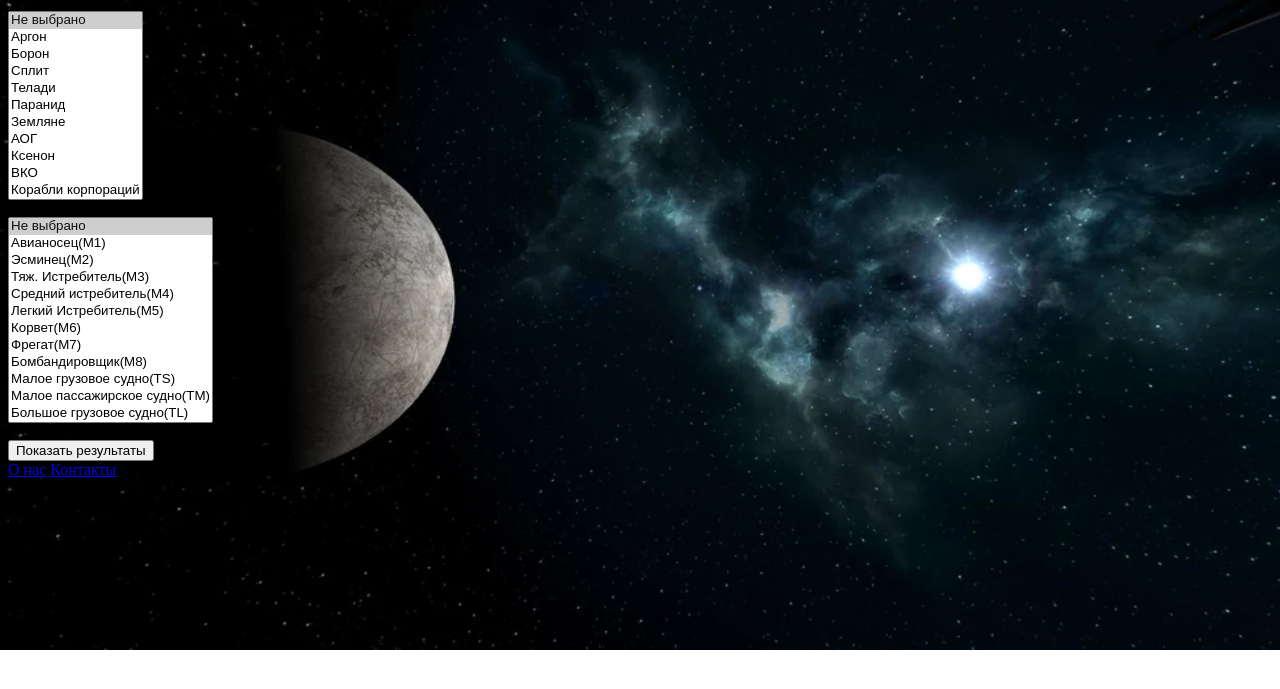
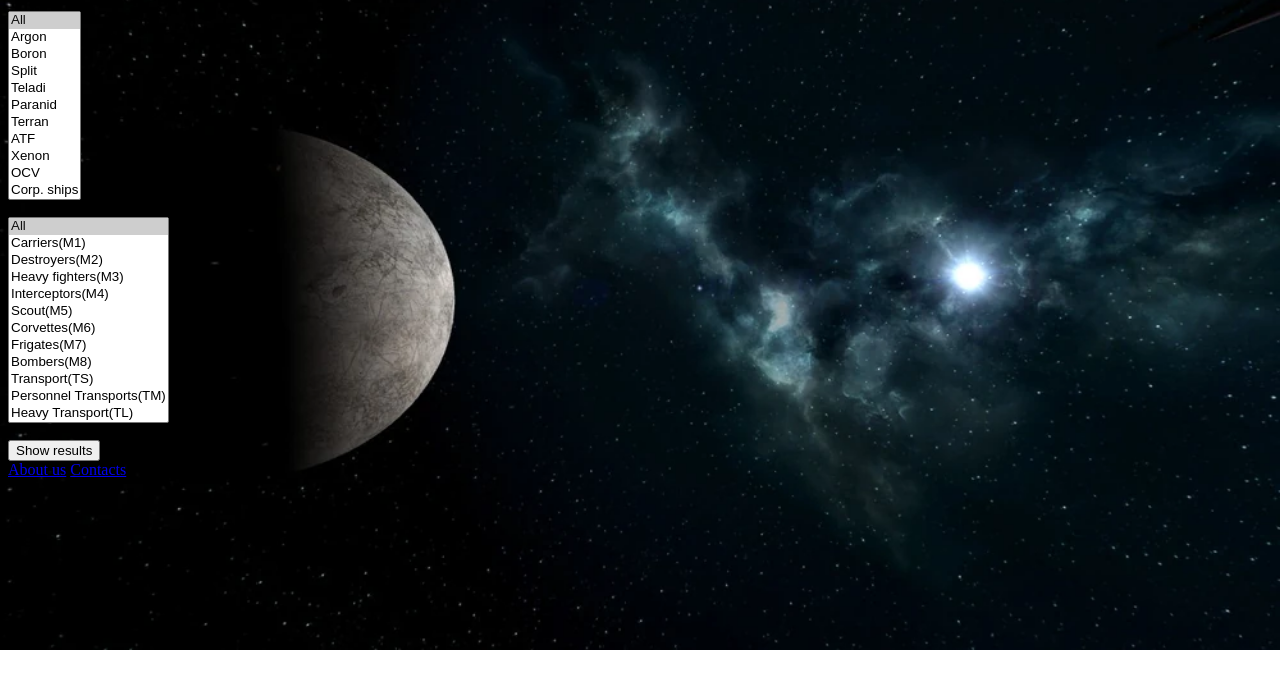
Before and after one commit to 0End-Of-Light0/private_site_for_IT_university, a plain HTML site: page index.html in a window 1280 px wide. Shown: the part 69-758 px from the top of the page. Drawn offline with Linux system fonts and the light colour scheme.

Commit message:
Update index.html

```diff
--- a/index.html
+++ b/index.html
@@ -11,40 +11,40 @@
   <form>
 	<p>
 		<select name="select" id="Racesel" size="11" multiple>
-			<option selected value="none">Не выбрано</option>
-			<option value="Argon">Аргон</option>
-			<option value="Boron">Борон</option>
-			<option value="Split">Сплит</option>
-			<option value="Teladi">Телади</option>
-			<option value="Paranid">Паранид</option>
-			<option value="Terran">Земляне</option>
-			<option value="ATF">АОГ</option>
-			<option value="Xenon">Ксенон</option>
-			<option value="OCV">ВКО</option>
-			<option value="Friendly Race">Корабли корпораций</option>
+			<option selected value="none">All</option>
+			<option value="Argon">Argon</option>
+			<option value="Boron">Boron</option>
+			<option value="Split">Split</option>
+			<option value="Teladi">Teladi</option>
+			<option value="Paranid">Paranid</option>
+			<option value="Terran">Terran</option>
+			<option value="ATF">ATF</option>
+			<option value="Xenon">Xenon</option>
+			<option value="OCV">OCV</option>
+			<option value="Friendly Race">Corp. ships</option>
 		</select>
 	</p>
 	<p>
 		<select name="select" id="Model" size="12" multiple>
-			<option selected value="none">Не выбрано</option>
-			<option value="M1">Авианосец(M1)</option>
-			<option value="M2">Эсминец(M2)</option>
-			<option value="M3">Тяж. Истребитель(M3)</option>
-			<option value="M4">Средний истребитель(M4)</option>
-			<option value="M5">Легкий Истребитель(M5)</option>
-			<option value="M6">Корвет(M6)</option>
-			<option value="M7">Фрегат(M7)</option>
-			<option value="M8">Бомбандировщик(M8)</option>
-			<option value="TS">Малое грузовое судно(TS)</option>
-			<option value="TM">Малое пассажирское судно(TM)</option>
-			<option value="TL">Большое грузовое судно(TL)</option>
+			<option selected value="none">All</option>
+			<option value="M1">Carriers(M1)</option>
+			<option value="M2">Destroyers(M2)</option>
+			<option value="M3">Heavy fighters(M3)</option>
+			<option value="M4">Interceptors(M4)</option>
+			<option value="M5">Scout(M5)</option>
+			<option value="M6">Corvettes(M6)</option>
+			<option value="M7">Frigates(M7)</option>
+			<option value="M8">Bombers(M8)</option>
+			<option value="TS">Transport(TS)</option>
+			<option value="TM">Personnel Transports(TM)</option>
+			<option value="TL">Heavy Transport(TL)</option>
 		</select>
 
 	</p>
   </form>
-  <button onclick="showTable()" id="showRes">Показать результаты</button>
+  <button onclick="showTable()" id="showRes">Show results</button>
   </div>
-  <div id="footer"><a href="about.html">О нас</a>    <a href="contacts.html">Контакты</a</div>
+  <div id="footer"><a href="about.html">About us</a>    <a href="contacts.html">Contacts</a</div>
   <script>
 	let res = [];
 	var buttons = "<div class=\"addButton\" id=\"addRes\"><button onclick=\"addResult()\">Показать Еще результаты</button><button onclick=\"delResult()\" id=\"delRes\">Очистить</button></div>"
```
